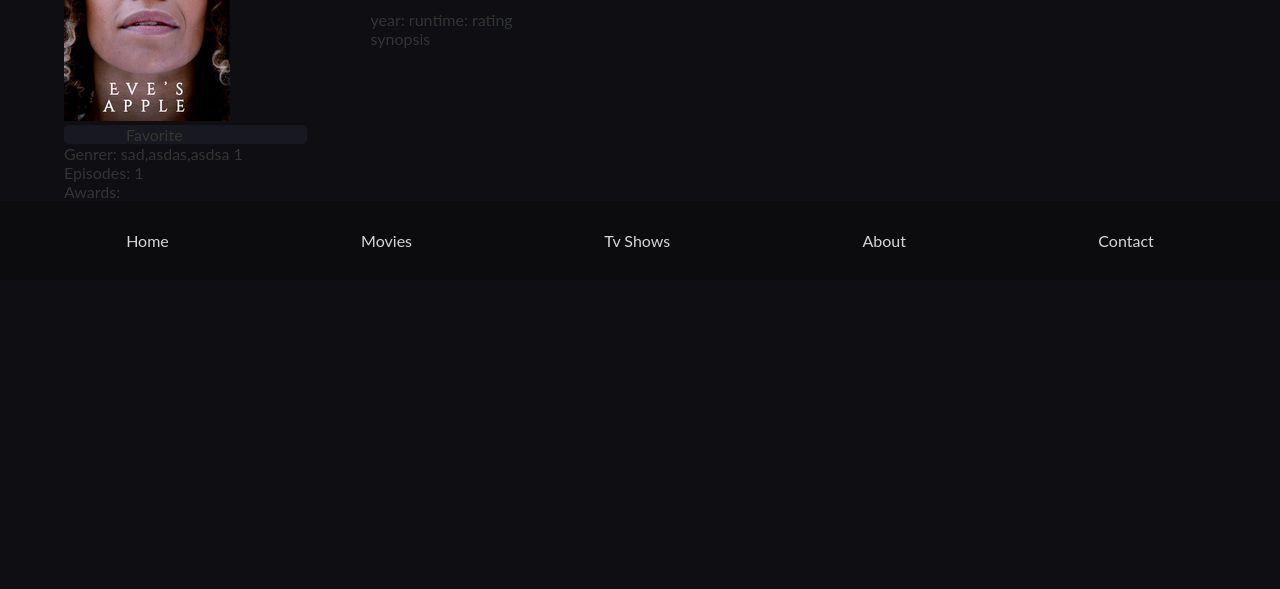
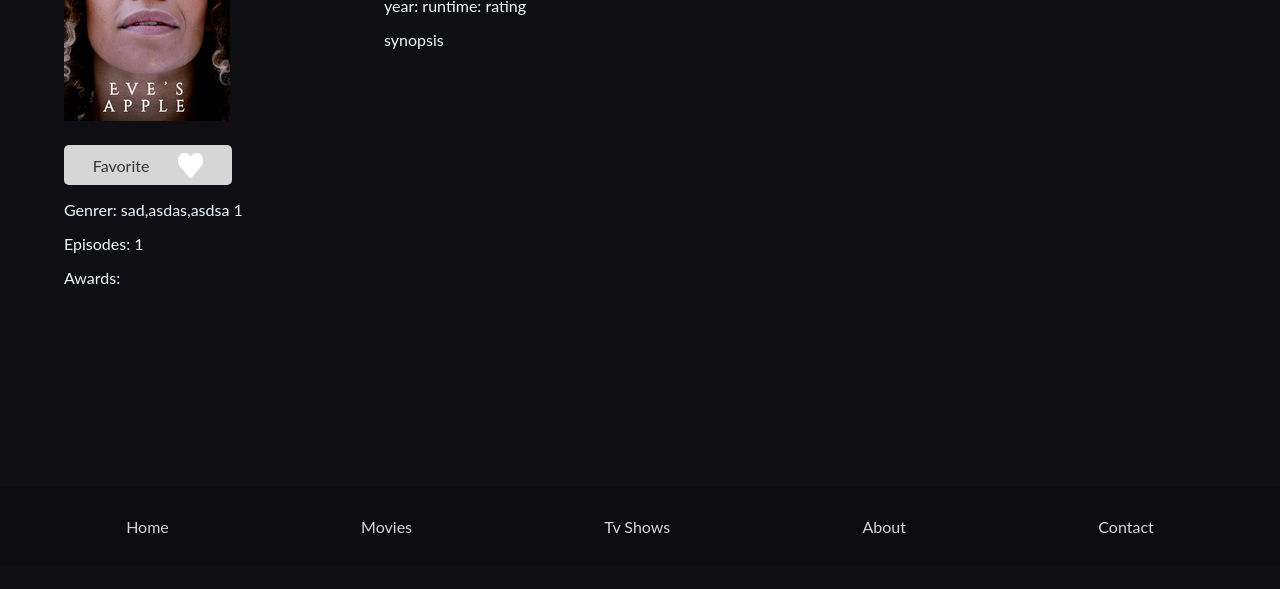
Before and after one commit to azinre/MoviesJoe, a plain HTML site: page Assignment 2/itemInfo.html in a window 1280 px wide. Shown: the part 211-800 px from the top of the page. Drawn offline with Linux system fonts and the light colour scheme.

Commit message:
add heart icon

```diff
--- a/Assignment 2/css/movie.css
+++ b/Assignment 2/css/movie.css
@@ -1,4 +1,4 @@
-#contentDiv {
+/* #contentDiv {
     display: flex;
     margin-top: 20px;
 }
@@ -17,4 +17,71 @@
 #favoriteDiv {
     background-color: rgb(24, 24, 32);
     border-radius: 5px;
+} */
+
+#contentDiv {
+    display: flex;
+    margin-top: 20px;
+    margin-bottom: 200px;
+    color:aliceblue;
+
 }
+
+#mainInfoDiv {
+    margin-left: 5%;
+    width: 60%;
+    color: aliceblue;
+}
+
+#imageDiv {
+    width: 20%;
+    min-width: 166px;
+    margin-left: 5%;
+}
+
+#favoriteDiv {
+    margin-top: 20px;
+    border-radius: 5px;
+    background-color:#d6d6d6 ;
+    height: 40px;
+    width: 168px;
+    text-align: left;
+
+}
+
+#favoriteDiv img {
+    width: 25px;
+    height: 25px;
+}
+
+#favoriteDiv:hover{
+    background-color: #9e9e9e;
+}
+
+.loginName{
+    color:aliceblue;
+
+}
+#info{
+    color: aliceblue;
+}
+#synopsis{
+    margin-top: 15px;
+    color: aliceblue;
+}
+#title{
+    color: aliceblue;
+    font-size: 28pt;
+}
+#genres{
+    margin-top: 15px;
+    color: aliceblue;
+}
+#episodes{
+    margin-top: 15px;
+    color: aliceblue;
+}
+#awards{
+    margin-top: 15px;
+    color: aliceblue;
+}
--- a/Assignment 2/itemInfo.html
+++ b/Assignment 2/itemInfo.html
@@ -42,7 +42,7 @@
             <img src="pictures/movieTest.jpg" alt="" id="itemImage">
             <div class="flexRow" id="favoriteDiv">
                 <p>Favorite</p>
-                <img src="" alt="">
+                <img id="favoriteIcon" src="pictures/heartIcon.png" alt="">
             </div>
             <p id="genres">Genrer: sad,asdas,asdsa 1</p>
             <p id="episodes">Episodes: 1</p>
--- a/Assignment 2/scripts/itemInfo.js
+++ b/Assignment 2/scripts/itemInfo.js
@@ -1,6 +1,7 @@
 $(document).ready(function(){
 
     updateHeader();
+
 	const currentUrl = document.URL;
     var getParams = function (url) {
         var params = {};
@@ -42,10 +43,9 @@ $(document).ready(function(){
     $('#genres').text(`Genres: ${genres[randomGenre1]}, ${genres[randomGenre2]}`);
     $('#episodes').text(`Episodes: ${randomEpisodes}`);
     $('#awards').text(`Awards: None`);
-
-    $('#favoriteDiv').click(function(){
-        console.log('addtofavorite');
-        console.log(item.title_type);
+    $("#favoriteIcon").hide()
+    let login = sessionStorage.getItem('login');
+    if(login === 'true'){
         let favorites = '';
         if(item.title_type === 'movie'){
             favorites = getCookie('favoritesMovies');
@@ -54,18 +54,37 @@ $(document).ready(function(){
         }
         let favoritesArray = favorites.split(',');
         let index = favoritesArray.indexOf(urlParams.id);
-        console.log(favorites);
-        console.log(index);
+        $("#favoriteIcon").hide()
         if(index === -1){
-            console.log('set cookie');
+            $("#favoriteIcon").hide()
+        }else{
+            $("#favoriteIcon").show()
+        }
+    }
+
+    $('#favoriteDiv').click(function(){
+        if(login !== 'true'){
+            $("#favoriteIcon").hide()
+            return
+        }
+        let favorites = '';
+        if(item.title_type === 'movie'){
+            favorites = getCookie('favoritesMovies');
+        }else{
+            favorites = getCookie('favoritesSeries');
+        }
+        let favoritesArray = favorites.split(',');
+        let index = favoritesArray.indexOf(urlParams.id);
+        if(index === -1){
+            $("#favoriteIcon").show()
             favoritesArray.push(urlParams.id);
-            console.log(favoritesArray);
             if(item.title_type === 'movie'){
                 setCookie('favoritesMovies', favoritesArray);
             }else{
                 setCookie('favoritesSeries', favoritesArray);
             }
         }else{
+            $("#favoriteIcon").hide()
             favoritesArray.splice(index,1);
             if(item.title_type === 'movie'){
                 setCookie('favoritesMovies', favoritesArray);
```
Also changed, not shown: Assignment 2/pictures/heartIcon.png (added).
